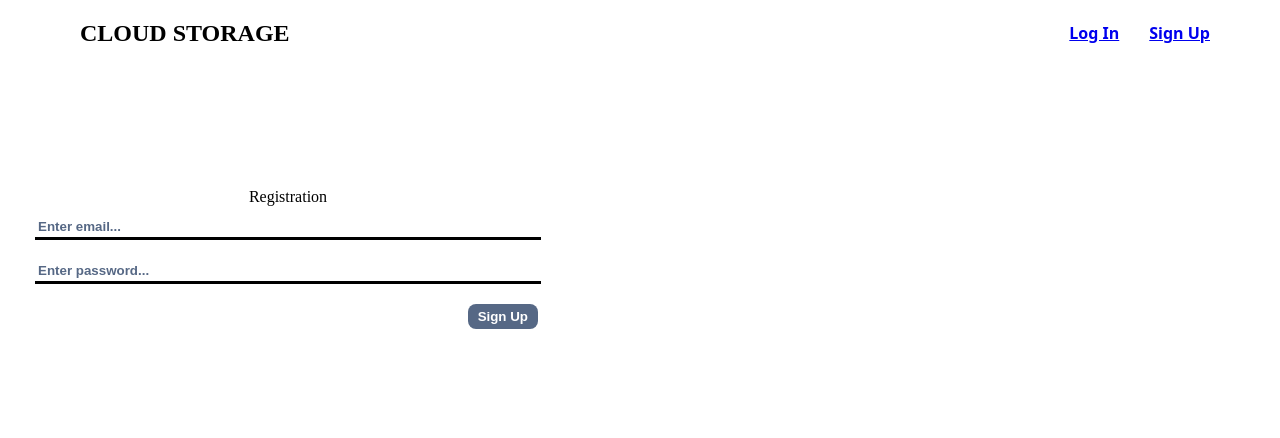
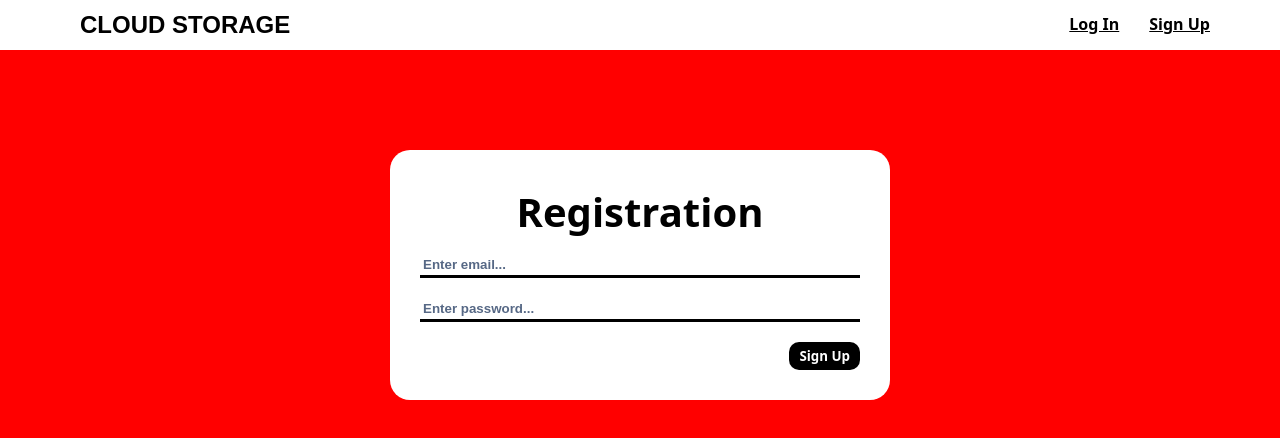
Before and after one commit to skairail/cloud-storage, a React (Create React App) app in the folder client/: page /registration in a window 1280 px wide. Shown: the top 438 px of the page. Built offline with nearby package versions, Linux system fonts and the light colour scheme; no server answers.

Commit message:
chore(client): code refactor and styles updating

```diff
--- a/client/src/App.tsx
+++ b/client/src/App.tsx
@@ -1,10 +1,13 @@
 import React, { useEffect } from "react";
 import Navbar from "./components/Navbar/Navbar";
-import { BrowserRouter, Route, Routes } from "react-router-dom";
+import styles from "./App.module.css";
+import { BrowserRouter, Route, Routes, Navigate } from "react-router-dom";
 import Registration from "./components/Authorization/Registration";
 import Login from "./components/Authorization/Login";
 import { useDispatch, useSelector } from "react-redux";
 import { auth } from "../src/actions/user";
+import Disk from "./components/Disk/Disk";
+import Profile from "./components/Profile/Profile";
 
 function App() {
   const isAuth = useSelector((state: any) => state.user.isAuth);
@@ -16,15 +19,23 @@
 
   return (
     <BrowserRouter>
-      <div className="app">
+      <div className={styles.app}>
         <Navbar />
-        <div className="wrap">
-          {!isAuth && (
-            <Routes>
-              <Route path="/registration" element={<Registration />} />
-              <Route path="/login" element={<Login />} />
-            </Routes>
-          )}
+        <div className={styles.wrap}>
+          <Routes>
+            {!isAuth ? (
+              <>
+                <Route path="/registration" element={<Registration />} />
+                <Route path="/login" element={<Login />} />
+              </>
+            ) : (
+              <>
+                <Route path="/" element={<Disk />} />
+                <Route path="/profile" element={<Profile />} />
+              </>
+            )}
+          </Routes>
+          {isAuth && <Navigate to="/" />}
         </div>
       </div>
     </BrowserRouter>
--- a/client/src/components/Authorization/Authorization.module.css
+++ b/client/src/components/Authorization/Authorization.module.css
@@ -9,19 +9,23 @@
   align-self: center;
   margin-top: 100px;
 }
-.authorizatioHeader {
-  font-size: 30px;
+.authorizationHeader {
+  font-size: 40px;
   font-weight: 700;
+  font-family: system-ui, -apple-system, BlinkMacSystemFont, "Segoe UI", Roboto,
+    Oxygen, Ubuntu, Cantarell, "Open Sans", "Helvetica Neue", sans-serif;
 }
 .authorization input {
   margin: 10px 20px;
 }
 .authorizationBtn {
   border: none;
-  background-color: #566885;
-  border-radius: 8px;
+  background-color: black;
+  border-radius: 10px;
   color: white;
   font-weight: 700;
+  font-family: system-ui, -apple-system, BlinkMacSystemFont, "Segoe UI", Roboto,
+    Oxygen, Ubuntu, Cantarell, "Open Sans", "Helvetica Neue", sans-serif;
   padding: 5px 10px;
   align-self: flex-end;
   margin-top: 10px;
```
